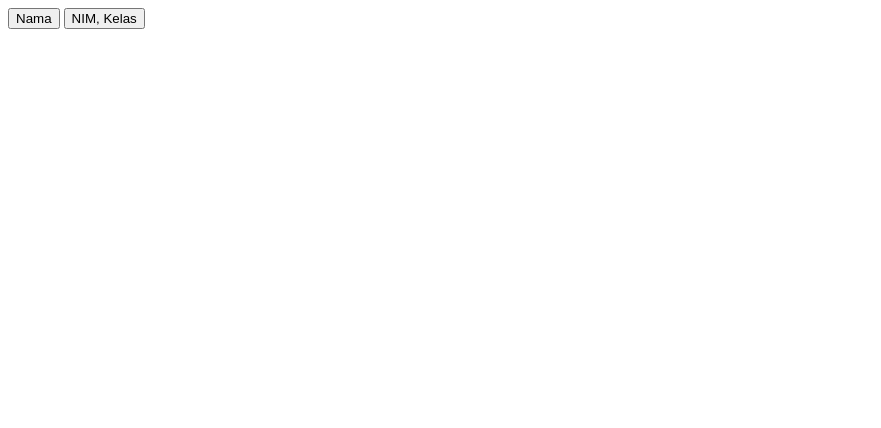
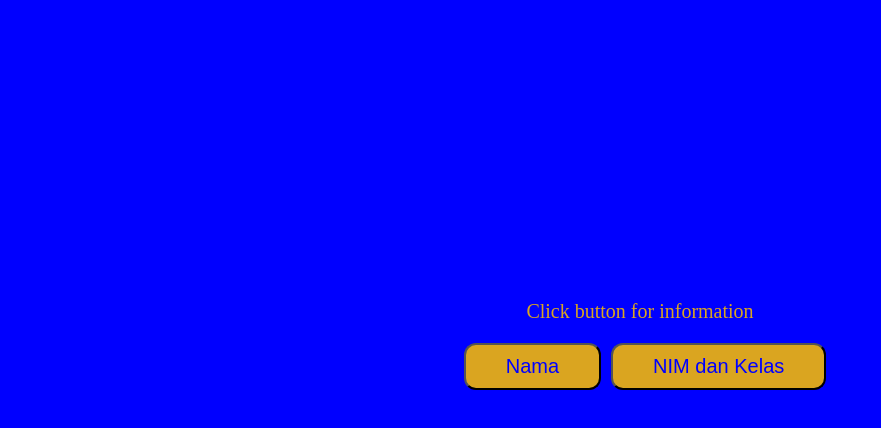
Before and after one commit to buzzlightyear-perfect/SMT2, a plain HTML site: page web-prak-main/pertemuan7/tugasprak1.html in a window 1280 px wide. Shown: the whole page, without its empty margins (0-881 px from the left). Drawn offline with nearby package versions, Linux system fonts and the light colour scheme.

Commit message:
webtugasprak1

```diff
--- a/web-prak-main/pertemuan7/tugasprak1.html
+++ b/web-prak-main/pertemuan7/tugasprak1.html
@@ -5,6 +5,56 @@
     <meta name="viewport" content="width=device-width, initial-scale=1.0">
     <title>tugas prak1</title>
     <script src="https://code.jquery.com/jquery-4.0.0.js" integrity="sha256-9fsHeVnKBvqh3FB2HYu7g2xseAZ5MlN6Kz/qnkASV8U=" crossorigin="anonymous"></script>
+    <style>
+        body {
+            background-color: blue;
+            flex-direction: column;
+            align-items: center;
+        }
+
+        p {
+            font-size: 20px;
+            color: goldenrod;
+            display: flex;
+            justify-content: center;
+            margin-top: 300px;
+        }
+
+
+        .buttondiv {
+            display: flex;
+            justify-content: center;
+        }
+
+        button {
+            padding: 10px 40px;
+            margin-left: 10px;
+            font-size: 20px;
+            color: blue;
+            border-radius: 12px;
+            justify-content: center;
+            align-content: center;
+            cursor: pointer;
+        }
+
+        #btn1 {
+            background-color: goldenrod;
+        }
+
+        #btn2 {
+            background-color: goldenrod;
+        }
+
+    </style>
+</head>
+<body>
+    <p>Click button for information</p>
+    <div class="buttondiv">
+        <button id="btn1">Nama</button>
+        <button id="btn2">NIM dan Kelas</button>
+    </div>
+
+
     <script type="text/javascript">
 
     $(document).ready(function(){
@@ -12,13 +62,9 @@
         alert("Bhaskoro Prayoga Utomo" + $("#test").text());
     });
     $("#btn2").click(function(){
-        alert("2550081109 - E" + $("#test").html());
+        alert("2550081109 - E" + $("#test").text());
     });
 });
 </script>
-</head>
-<body>
-    <button id="btn1">Nama</button>
-    <button id="btn2">NIM, Kelas</button>
 </body>
 </html>
```
